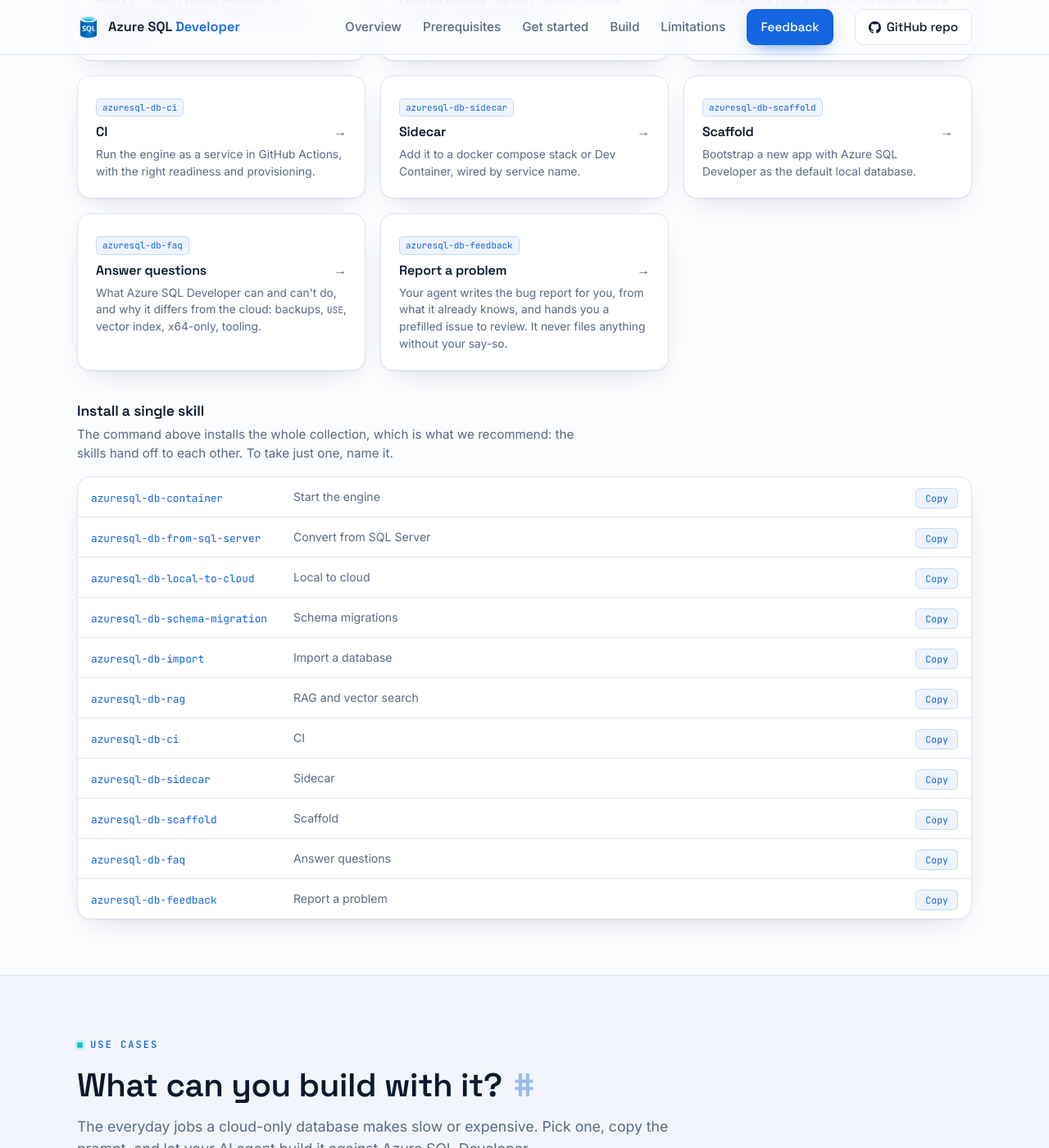
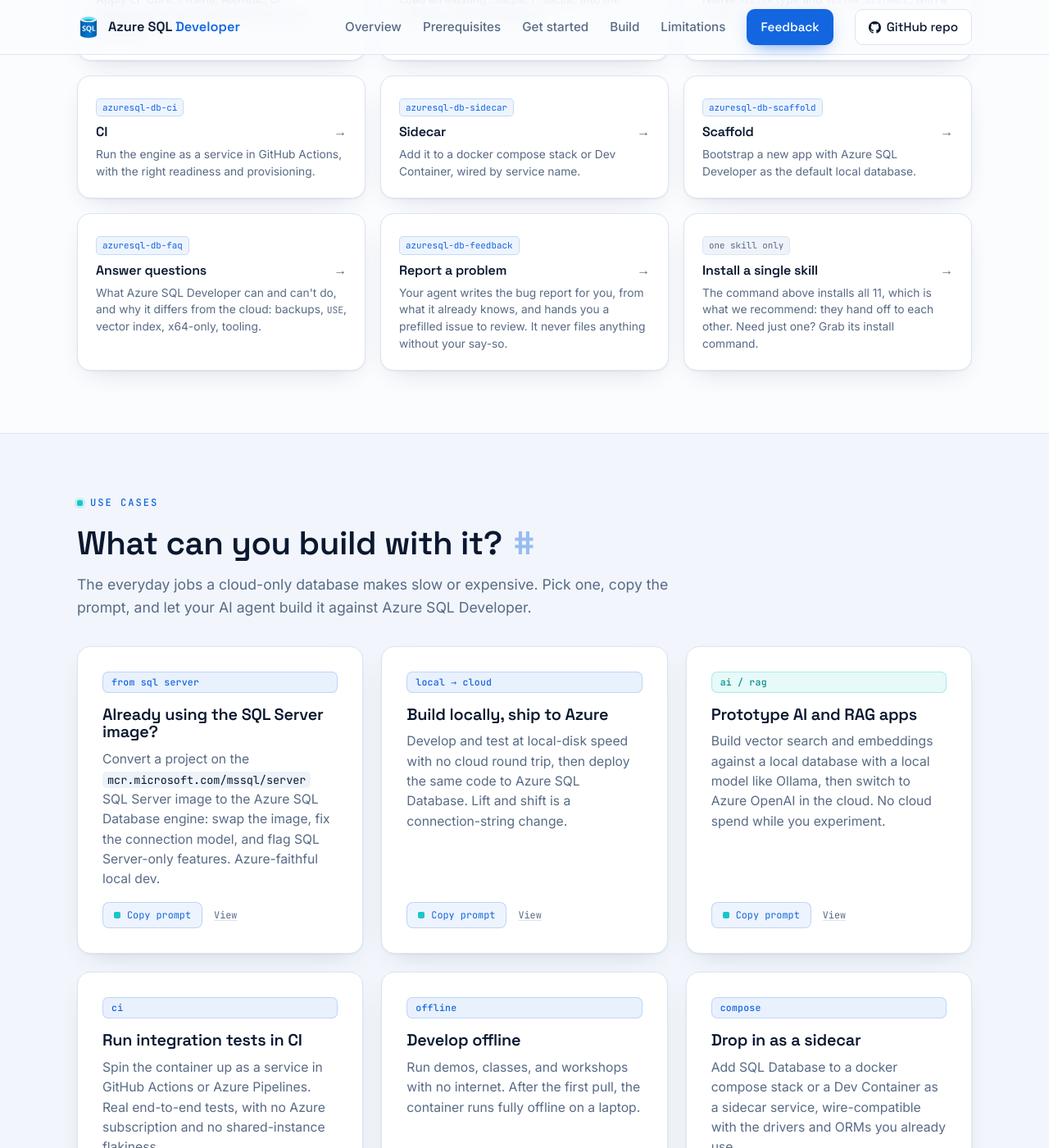
Before and after one commit to microsoft/azure-sql-database-container, a Jekyll site: the page built from docs/index.html, in a window 1280 px wide and 1400 px high, scrolled down 3646 px. Shown: the whole window at 82% size. Built offline with Jekyll 4.4.1, drawn with Linux system fonts in a browser that asks for light colours.

Commit message:
Move the single-skill install into a modal, behind a 12th card (#91)
The install table sat directly under the card grid and repeated all 11 skill names
that the grid had just listed, as the last thing on the page. Pure duplication,
and it read as clutter.

It is now a 12th card in the grid whose arrow opens a modal with the table. The
information is one click away instead of always on screen, and the grid stops
ending on an orphan row of two: eleven skills plus the action card fills a clean
4x3.

Native <dialog>, so Escape, focus trapping, and the backdrop come for free with no
library. Closes on the backdrop and on the X.

One real bug caught while rendering it: the card was outside the .skill-cards div,
so it stacked full-width below the grid instead of sitting in a cell. Structure
verified rather than assumed.

```diff
--- a/docs/assets/css/main.scss
+++ b/docs/assets/css/main.scss
@@ -463,10 +463,26 @@
 /* skill-name label on the agent-skill cards */
 .skill-tag { display: inline-block; font-family: var(--font-mono); font-size: .68rem; color: var(--azure); background: rgba(19,102,224,.07); border: 1px solid rgba(19,102,224,.18); border-radius: 5px; padding: 2px 7px; margin-bottom: 10px; }
 
+/* ---------- "install a single skill" card: a button that reads as a card ----------
+   .skill-card is styled for <a>. A <button> brings its own font, alignment and
+   intrinsic width, so reset those or it spans the grid instead of sitting in a cell. */
+.skill-card-action { font: inherit; text-align: left; cursor: pointer; width: 100%; min-width: 0; margin: 0; appearance: none; }
+.skill-card-action:hover h4 { color: var(--azure); }
+.skill-card-action:hover h4 .arrow { color: var(--azure); transform: translateX(3px); }
+.skill-tag-alt { color: var(--muted); background: var(--mist); border-color: var(--line); }
+
+/* ---------- modal (native <dialog>) ---------- */
+.modal { width: min(620px, calc(100vw - 32px)); padding: 0; border: 1px solid var(--line); border-radius: var(--radius); box-shadow: var(--shadow-lg); color: inherit; background: var(--white); }
+.modal::backdrop { background: rgba(11,18,32,.55); backdrop-filter: blur(2px); }
+.modal-head { display: flex; align-items: flex-start; justify-content: space-between; gap: 16px; padding: 20px 22px 14px; border-bottom: 1px solid var(--line); }
+.modal-head h3 { font-size: 1.1rem; margin: 0 0 4px; }
+.modal-head p { color: var(--muted); font-size: .9rem; margin: 0; max-width: 46ch; }
+.modal-close { flex-shrink: 0; font-size: 1.4rem; line-height: 1; color: var(--muted); background: none; border: 0; cursor: pointer; padding: 2px 8px; border-radius: 6px; }
+.modal-close:hover { color: var(--ink); background: var(--mist); }
+.modal-close:focus-visible { outline: 2px solid var(--azure); outline-offset: 2px; }
+.modal-body { max-height: min(64vh, 560px); overflow-y: auto; }
+
 /* ---------- install a single skill (compact table, copy per skill) ---------- */
-.skill-install-title { font-size: 1.1rem; margin: 40px 0 6px; }
-.skill-install-lead { color: var(--muted); font-size: .95rem; max-width: 640px; margin: 0 0 16px; }
-.skill-install { background: var(--white); border: 1px solid var(--line); border-radius: var(--radius); box-shadow: var(--shadow); overflow: hidden; }
 .skill-install-table { width: 100%; border-collapse: collapse; }
 .skill-install-table td { padding: 10px 16px; border-bottom: 1px solid var(--line); vertical-align: middle; }
 .skill-install-table tr:last-child td { border-bottom: 0; }
--- a/docs/assets/js/main.js
+++ b/docs/assets/js/main.js
@@ -43,6 +43,23 @@
       document.body.removeChild(ta);
     }
   }
+
+  // modals (native <dialog>: Escape and focus handling come for free)
+  document.querySelectorAll("[data-open-modal]").forEach(function (btn) {
+    btn.addEventListener("click", function () {
+      var dlg = document.getElementById(btn.getAttribute("data-open-modal"));
+      if (dlg && typeof dlg.showModal === "function") dlg.showModal();
+    });
+  });
+  document.querySelectorAll("dialog.modal").forEach(function (dlg) {
+    dlg.querySelectorAll("[data-close-modal]").forEach(function (btn) {
+      btn.addEventListener("click", function () { dlg.close(); });
+    });
+    // click the backdrop (i.e. the dialog element itself, outside its content) to close
+    dlg.addEventListener("click", function (e) {
+      if (e.target === dlg) dlg.close();
+    });
+  });
 
   // inline copy (commands, code blocks)
   document.querySelectorAll("[data-copy], [data-copy-text]").forEach(function (btn) {
--- a/docs/index.html
+++ b/docs/index.html
@@ -327,13 +327,25 @@
         <h4>Report a problem <span class="arrow">&rarr;</span></h4>
         <p>Your agent writes the bug report for you, from what it already knows, and hands you a prefilled issue to review. It never files anything without your say-so.</p>
       </a>
+      {% assign one_skills = "azuresql-db-container|Start the engine,azuresql-db-from-sql-server|Convert from SQL Server,azuresql-db-local-to-cloud|Local to cloud,azuresql-db-schema-migration|Schema migrations,azuresql-db-import|Import a database,azuresql-db-rag|RAG and vector search,azuresql-db-ci|CI,azuresql-db-sidecar|Sidecar,azuresql-db-scaffold|Scaffold,azuresql-db-faq|Answer questions,azuresql-db-feedback|Report a problem" | split: "," %}
+      <button class="skill-card skill-card-action" type="button" data-open-modal="single-skill">
+        <span class="skill-tag skill-tag-alt">one skill only</span>
+        <h4>Install a single skill <span class="arrow">&rarr;</span></h4>
+        <p>The command above installs all {{ one_skills | size }}, which is what we recommend: they hand off to each other. Need just one? Grab its install command.</p>
+      </button>
     </div>
+  </div>
 
-    <h4 class="skill-install-title">Install a single skill</h4>
-    <p class="skill-install-lead">The command above installs the whole collection, which is what we recommend: the skills hand off to each other. To take just one, name it.</p>
-    <div class="skill-install">
+  <dialog class="modal" id="single-skill" aria-labelledby="single-skill-title">
+    <div class="modal-head">
+      <div>
+        <h3 id="single-skill-title">Install a single skill</h3>
+        <p>Each skill stands alone, so one is enough to be useful. You only lose the handoffs between them.</p>
+      </div>
+      <button class="modal-close" type="button" data-close-modal aria-label="Close">&times;</button>
+    </div>
+    <div class="modal-body">
       <table class="skill-install-table">
-        {% assign one_skills = "azuresql-db-container|Start the engine,azuresql-db-from-sql-server|Convert from SQL Server,azuresql-db-local-to-cloud|Local to cloud,azuresql-db-schema-migration|Schema migrations,azuresql-db-import|Import a database,azuresql-db-rag|RAG and vector search,azuresql-db-ci|CI,azuresql-db-sidecar|Sidecar,azuresql-db-scaffold|Scaffold,azuresql-db-faq|Answer questions,azuresql-db-feedback|Report a problem" | split: "," %}
         {% for row in one_skills %}
           {% assign parts = row | split: "|" %}
           {% assign sname = parts[0] %}
@@ -347,7 +359,7 @@
         {% endfor %}
       </table>
     </div>
-  </div>
+  </dialog>
 </section>
 
 <!-- ============ USE CASES (JTBD) ============ -->
```
